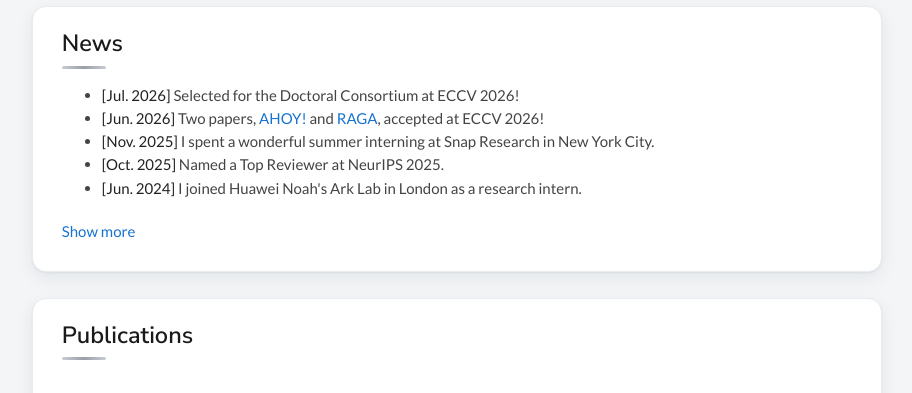
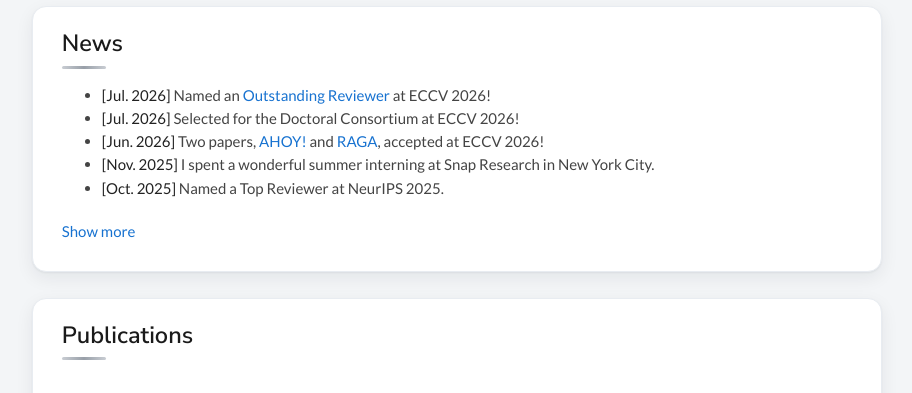
Before and after one commit to miraymen/miraymen.github.io, a Jekyll site: the page built from index.md, in a window 1280 px wide and 900 px high, cut to the strip 430-823 px from the top of the window. Shown: the whole strip, without its empty margins (183-1095 px from the left). Built offline with Jekyll 4.4.1, drawn with Linux system fonts in a browser that asks for light colours; a style sheet for code colours, icons or effects is not loaded.

Commit message:
Add ECCV 2026 Outstanding Reviewer news item

```diff
--- a/index.md
+++ b/index.md
@@ -6,11 +6,12 @@ layout: homepage
 ## News
 
 <ul id="news-list">
+  <li><strong>[Jul. 2026]</strong> Named an <a href="https://eccv.ecva.net/Conferences/2026/ProgramCommittee#outstanding-reviewer">Outstanding Reviewer</a> at ECCV 2026!</li>
   <li><strong>[Jul. 2026]</strong> Selected for the Doctoral Consortium at ECCV 2026!</li>
   <li><strong>[Jun. 2026]</strong> Two papers, <a href="https://miraymen.github.io/ahoy/">AHOY!</a> and <a href="https://miraymen.github.io/raga/">RAGA</a>, accepted at ECCV 2026!</li>
   <li><strong>[Nov. 2025]</strong> I spent a wonderful summer interning at Snap Research in New York City.</li>
   <li><strong>[Oct. 2025]</strong> Named a Top Reviewer at NeurIPS 2025.</li>
-  <li><strong>[Jun. 2024]</strong> I joined Huawei Noah's Ark Lab in London as a research intern.</li>
+  <li class="news-more"><strong>[Jun. 2024]</strong> I joined Huawei Noah's Ark Lab in London as a research intern.</li>
   <li class="news-more"><strong>[Jun. 2024]</strong> We organized the <a href="https://3dcompat-dataset.org/workshop/C3DV24/">Compositional 3D Vision Workshop</a> at CVPR 2024.</li>
   <li class="news-more"><strong>[Mar. 2024]</strong> Our paper <a href="https://arxiv.org/abs/2304.02061">Generating Continual Human Motion in Diverse 3D Scenes</a> was presented at 3DV 2024 in Davos.</li>
   <li class="news-more"><strong>[Feb. 2024]</strong> Website online!</li>
```
